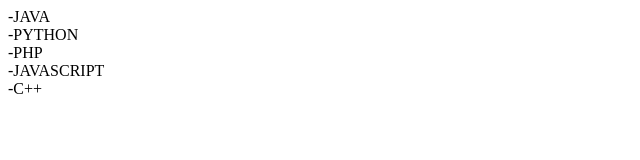
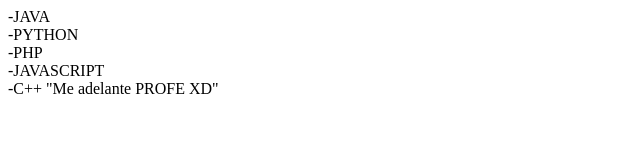
Before and after one commit to cangre98/frontend, a plain HTML site: page Ejercicios HTML/EjercicioHTML.html in a window 1280 px wide. Shown: the whole page, without its empty margins (0-640 px from the left). Drawn offline with Linux system fonts and the light colour scheme.

Commit message:
Ejercicio2

```diff
--- a/Ejercicios HTML/EjercicioHTML.html
+++ b/Ejercicios HTML/EjercicioHTML.html
@@ -5,6 +5,7 @@
            -PHP<br>
            -JAVASCRIPT<br>
            -C++
+           "Me adelante PROFE XD"
         </p>
     </body>
 </html>
```
